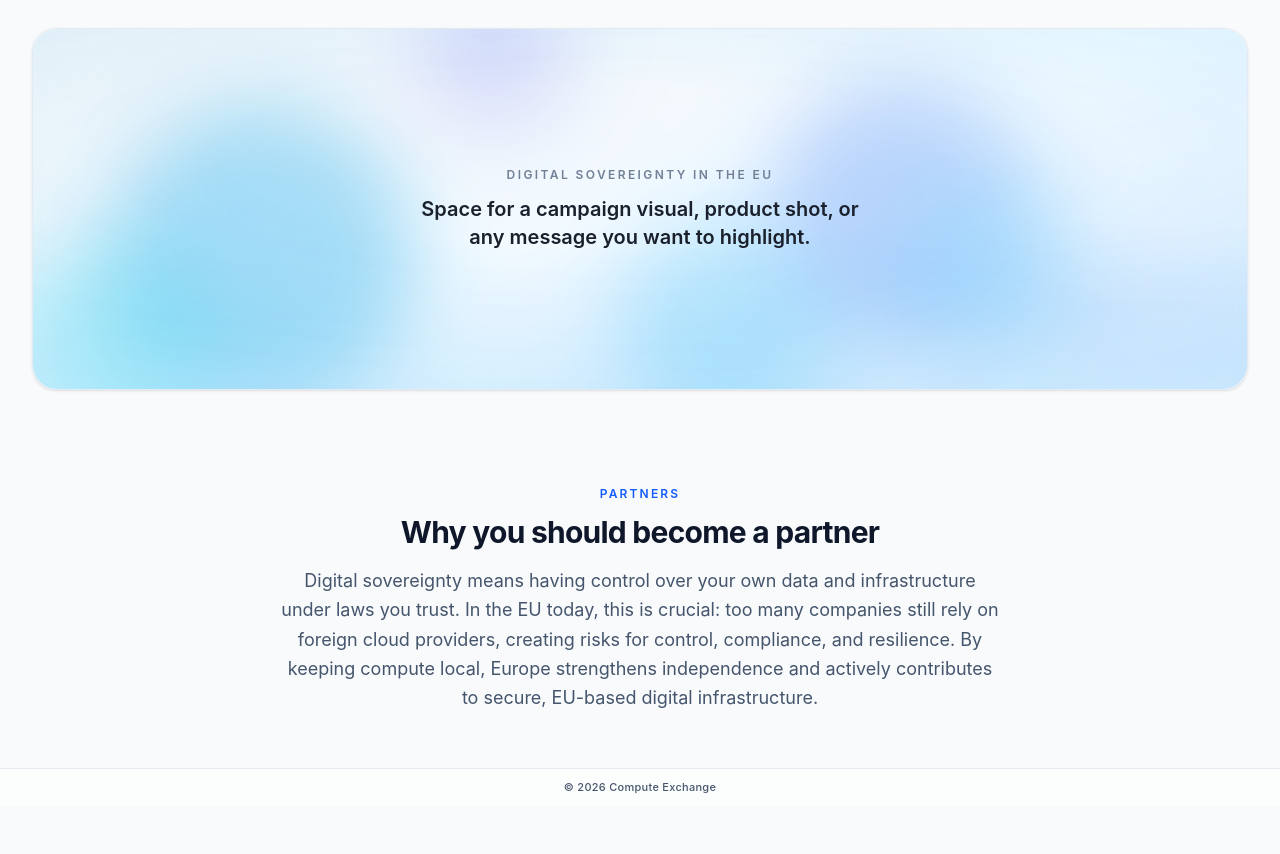
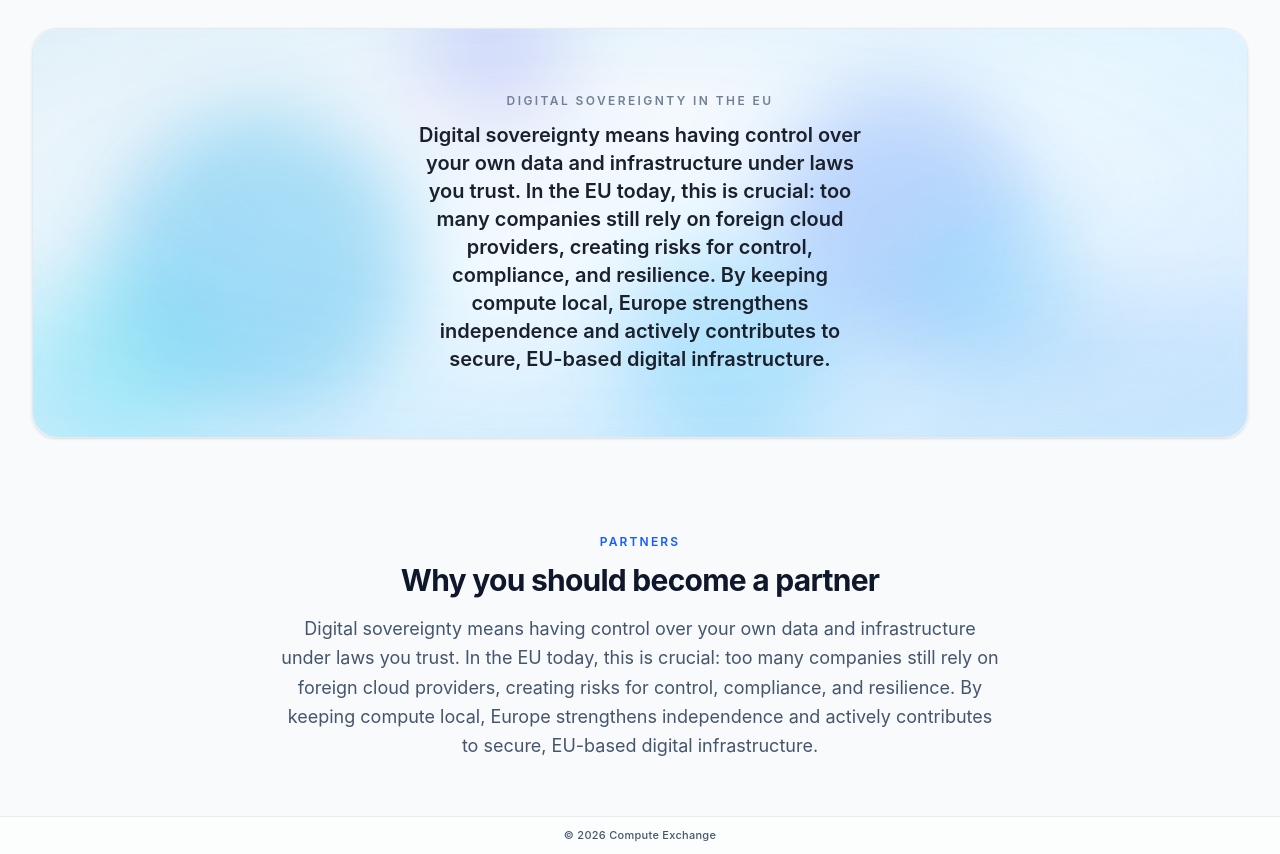
Before and after one commit to AliRasikh/compute-share-on-premise, a Next.js app: page / in a window 1280 px wide. Shown: the part 1040-1894 px from the top of the page. Before the commit the page ends 1846 px from the top, so only its background shows below. Built offline with nearby package versions, Linux system fonts and the light colour scheme.

Commit message:
text angepasst

```diff
--- a/src/app/home/HomePageClient.tsx
+++ b/src/app/home/HomePageClient.tsx
@@ -27,7 +27,7 @@ export function HomePageClient() {
         <AnimatedSection delay={0.05}>
           <HomePosterSection
             title="Digital Sovereignty in the EU"
-            subtitle="Space for a campaign visual, product shot, or any message you want to highlight."
+            subtitle="Digital sovereignty means having control over your own data and infrastructure under laws you trust. In the EU today, this is crucial: too many companies still rely on foreign cloud providers, creating risks for control, compliance, and resilience. By keeping compute local, Europe strengthens independence and actively contributes to secure, EU-based digital infrastructure."
           />
         </AnimatedSection>
 
```
